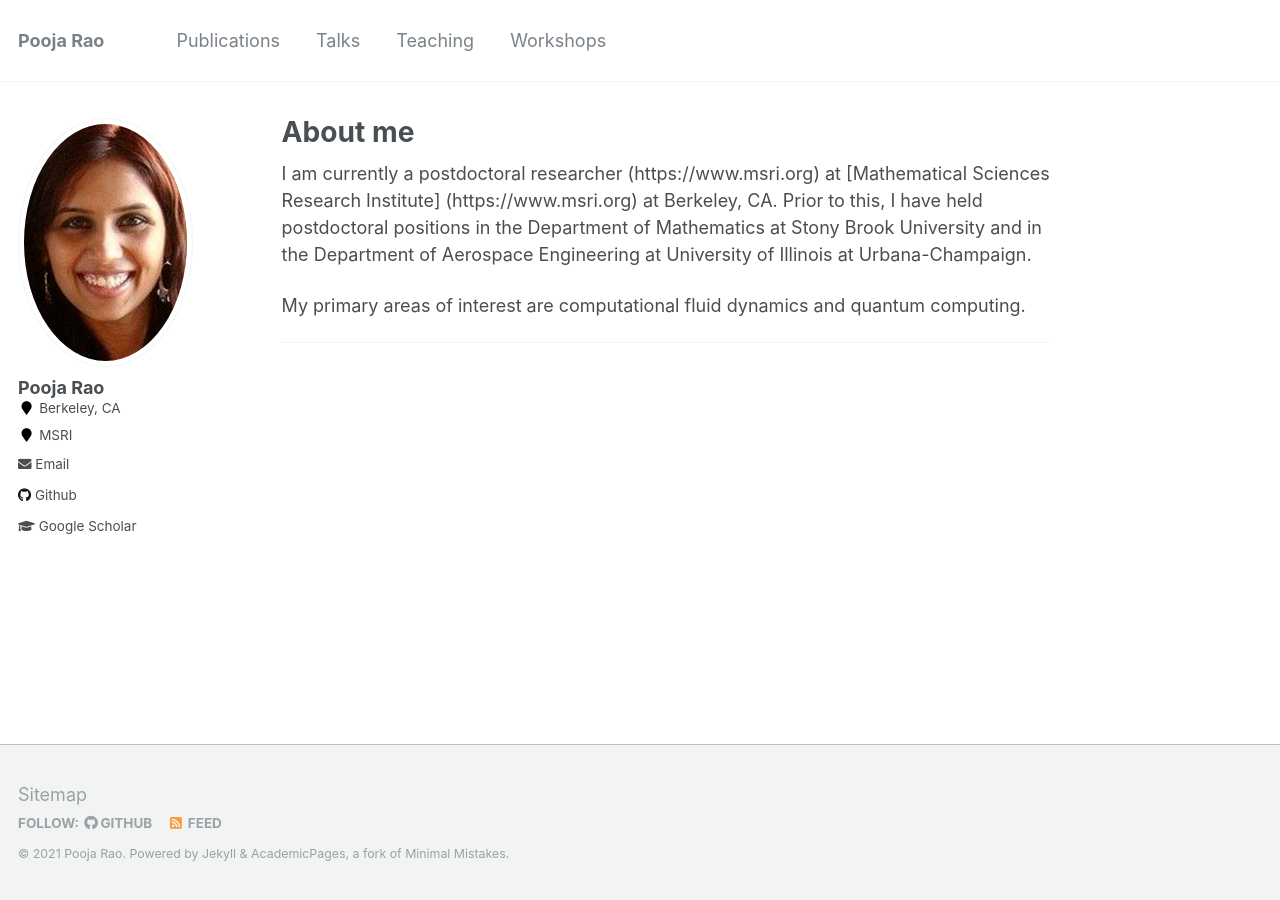
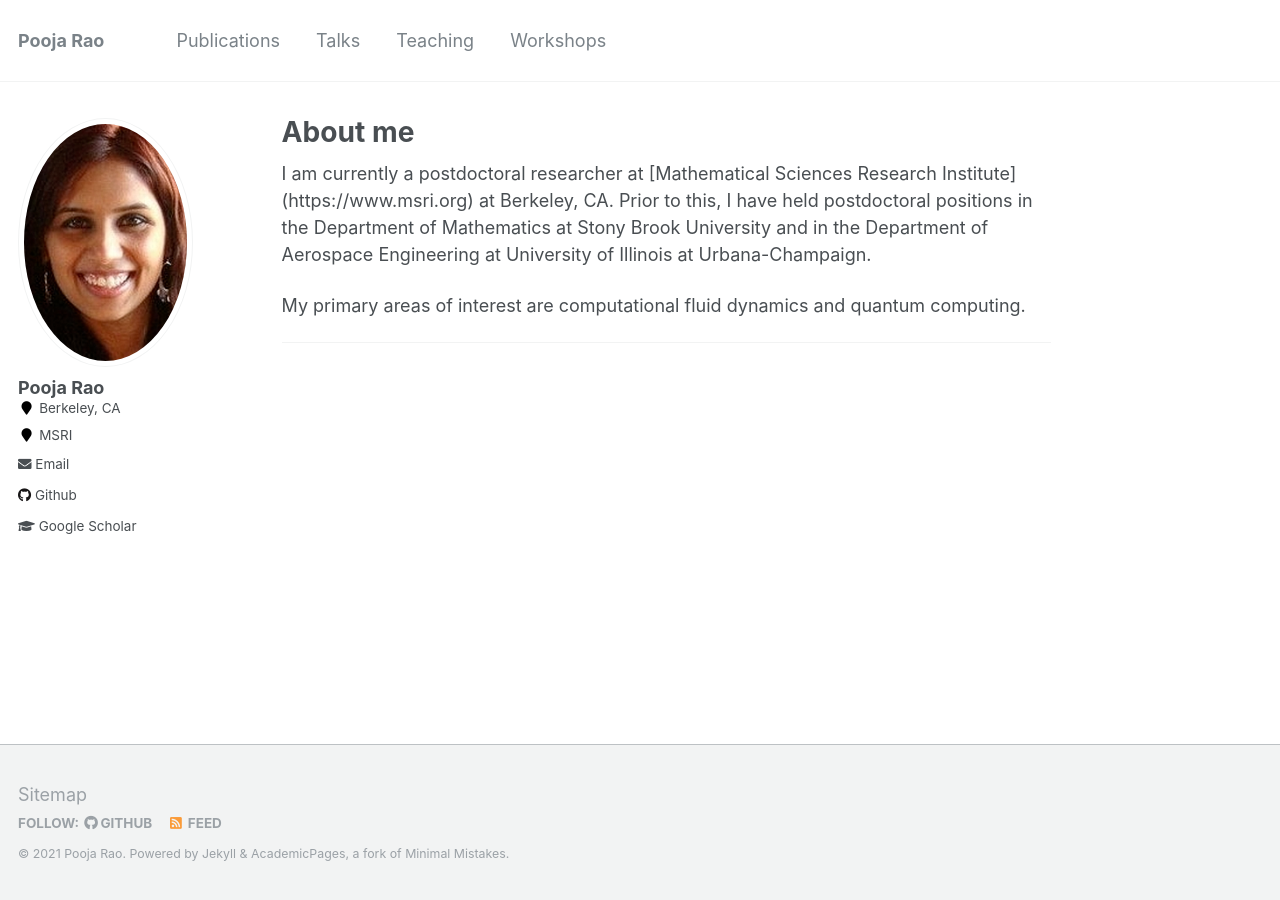
Before and after one commit to poojarao8/poojarao8.github.io, a Jekyll site: the page built from _pages/about.md, in a window 1280 px wide. Built offline with Jekyll 4.4.1, drawn with Linux system fonts in a browser that asks for light colours; some of the changed lines change nothing that is shown.

Commit message:
Fixed the link

```diff
--- a/_pages/about.md
+++ b/_pages/about.md
@@ -8,7 +8,7 @@ redirect_from:
   - /about.html
 ---
 
-I am currently a postdoctoral researcher (https://www.msri.org) at [Mathematical Sciences Research Institute] (https://www.msri.org) at Berkeley, CA. Prior to this, I have held postdoctoral positions in the Department of Mathematics at Stony Brook University and in the Department of Aerospace Engineering at University of Illinois at Urbana-Champaign.
+I am currently a postdoctoral researcher at [Mathematical Sciences Research Institute] (https://www.msri.org) at Berkeley, CA. Prior to this, I have held postdoctoral positions in the Department of Mathematics at Stony Brook University and in the Department of Aerospace Engineering at University of Illinois at Urbana-Champaign.
 
 My primary areas of interest are computational fluid dynamics and quantum computing.
 
```
